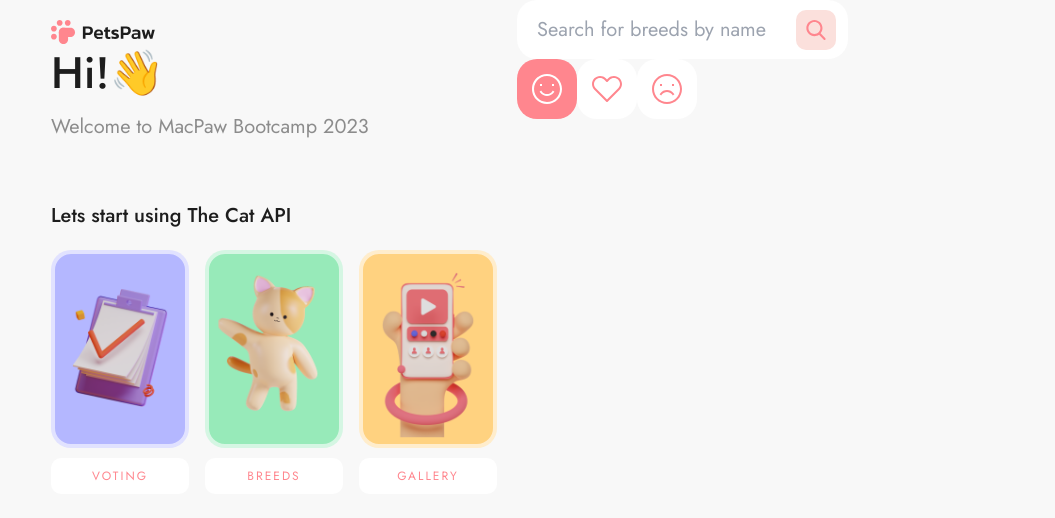
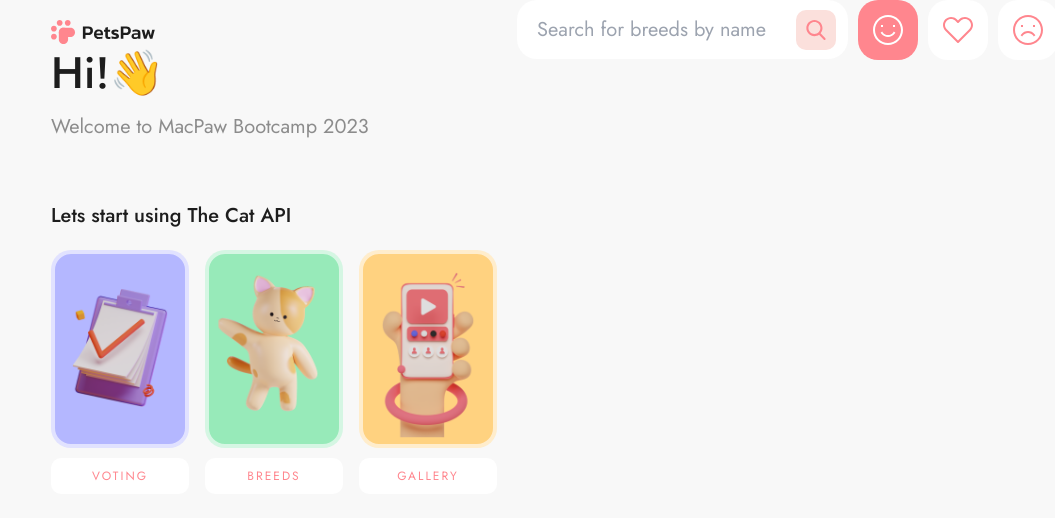
Before and after one commit to Zaimak-Andrii/pets-paw, a Next.js app: page /likes in a window 1280 px wide. Shown: the top 518 px of the page, without its empty margins (225-1280 px from the left). Built offline with nearby package versions, Linux system fonts and the light colour scheme.

Commit message:
refactor: Refactor header navigation.
Create HeaderNavigation component.

```diff
--- /dev/null
+++ b/src/app/gallery/layout.tsx
@@ -0,0 +1,11 @@
+import type { Metadata } from 'next';
+import { ReactNode } from 'react';
+
+export const metadata: Metadata = {
+  title: 'PetsPaw | Gallery',
+  description: 'Pets gallery',
+};
+
+export default function GalleryLayout({ children }: { children: ReactNode }) {
+  return <>{children}</>;
+}
--- a/src/app/likes/page.tsx
+++ b/src/app/likes/page.tsx
@@ -1,32 +1,13 @@
 import React from 'react';
-import Search from '../../components/Search';
-import AppLink from '../../components/AppLink/AppLink';
-import { DislikeIcon, FavoriteIcon, LikeIcon } from '../../components/icons';
-import { Route } from '@/constants/route';
+import Search from '@/components/Search';
+import PageHeader from '@/components/PageHeader/PageHeader';
 
 type Props = {};
 
 export default function LikesPage({}: Props) {
   return (
     <div>
-      <Search />
-      <ul className="flex">
-        <li>
-          <AppLink href={Route.LIKES}>
-            <LikeIcon />
-          </AppLink>
-        </li>
-        <li>
-          <AppLink href={Route.FAVOURITES}>
-            <FavoriteIcon />
-          </AppLink>
-        </li>
-        <li>
-          <AppLink href={Route.DISLIKES}>
-            <DislikeIcon />
-          </AppLink>
-        </li>
-      </ul>
+      <PageHeader />
     </div>
   );
 }
--- /dev/null
+++ b/src/components/HeaderNavigation/HeaderNavigation.tsx
@@ -0,0 +1,21 @@
+import AppLink from '../AppLink';
+import { Route } from '@/constants/route';
+import { DislikeIcon, FavoriteIcon, LikeIcon } from '../icons';
+
+const routes = [
+  { route: Route.LIKES, icon: <LikeIcon /> },
+  { route: Route.FAVOURITES, icon: <FavoriteIcon /> },
+  { route: Route.DISLIKES, icon: <DislikeIcon /> },
+];
+
+export default function HeaderNavigation() {
+  return (
+    <ul className="flex gap-[10px]">
+      {routes.map(({ route, icon }) => (
+        <li key={route}>
+          <AppLink href={route}>{icon}</AppLink>
+        </li>
+      ))}
+    </ul>
+  );
+}
--- /dev/null
+++ b/src/components/HeaderNavigation/index.ts
@@ -0,0 +1 @@
+export { default } from './HeaderNavigation';
--- a/src/components/PageHeader/PageHeader.tsx
+++ b/src/components/PageHeader/PageHeader.tsx
@@ -1,30 +1,12 @@
 import React from 'react';
 import Search from '../Search';
-import AppLink from '../AppLink';
-import { Route } from '@/constants/route';
-import { DislikeIcon, FavoriteIcon, LikeIcon } from '../icons';
+import HeaderNavigation from '../HeaderNavigation';
 
 export default function PageHeader() {
   return (
     <div className="flex gap-[10px]">
       <Search />
-      <ul className="flex gap-[10px]">
-        <li>
-          <AppLink href={Route.LIKES}>
-            <LikeIcon />
-          </AppLink>
-        </li>
-        <li>
-          <AppLink href={Route.FAVOURITES}>
-            <FavoriteIcon />
-          </AppLink>
-        </li>
-        <li>
-          <AppLink href={Route.DISLIKES}>
-            <DislikeIcon />
-          </AppLink>
-        </li>
-      </ul>
+      <HeaderNavigation />
     </div>
   );
 }
```
